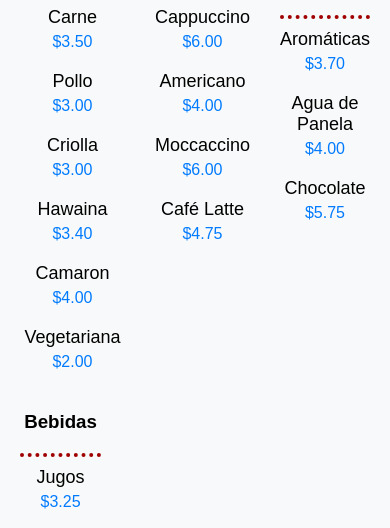
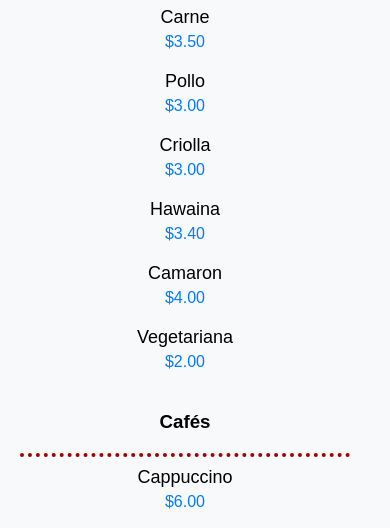
Before and after one commit to Kevin06102023/proyectoEmpanadas-1, a plain HTML site: page menu.html in a window 390 px wide. Shown: the part 518-1046 px from the top of the page. Drawn offline with nearby package versions, Linux system fonts and the light colour scheme.

Commit message:
empanasWeb

```diff
--- a/estilos/estilos.css
+++ b/estilos/estilos.css
@@ -317,6 +317,20 @@ footer div a:hover {
     clear: both;
 }
 
+/********Media query para tablets********/
+@media only screen and (max-width: 768px) {
+    .menu .contenedor-menu2 article {
+        flex-basis: calc(50% - 20px);
+    }
+}
+
+/**********Media query para móviles************/
+@media only screen and (max-width: 576px) {
+    .menu .contenedor-menu2 article {
+        flex-basis: calc(100% - 20px);
+    }
+}
+
 /*****Información*******/
 .contenido {
     background-color: #fff;
```
